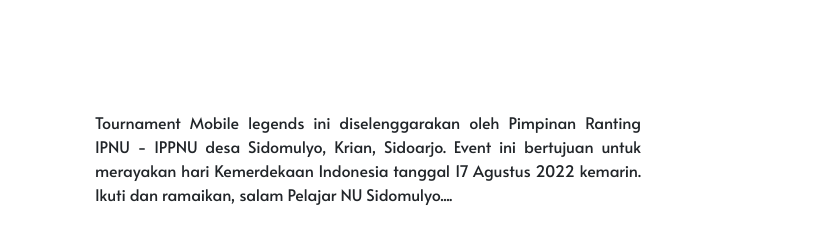
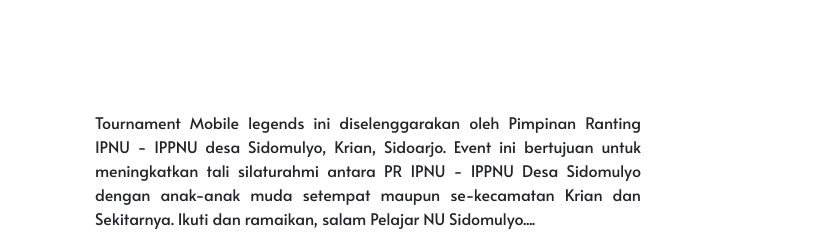
Before and after one commit to pelajarnusidomulyo/pelajarnusidomulyo.github.io, a plain HTML site: page src/pages/event/event.html in a window 1280 px wide. Shown: the part 88-331 px from the top of the page, 462-1280 px from the left. Drawn offline with nearby package versions, Linux system fonts and the light colour scheme.

Commit message:
Update event.html

```diff
--- a/src/pages/event/event.html
+++ b/src/pages/event/event.html
@@ -88,8 +88,7 @@
             <div class="col-md-6 mt-5">
                 <div class="desc">
                     <p>Tournament Mobile legends ini diselenggarakan oleh Pimpinan Ranting IPNU - IPPNU desa Sidomulyo,
-                        Krian, Sidoarjo. Event ini bertujuan untuk merayakan hari Kemerdekaan Indonesia tanggal 17
-                        Agustus 2022 kemarin. Ikuti dan ramaikan, salam Pelajar NU Sidomulyo....</p><br>
+                        Krian, Sidoarjo. Event ini bertujuan untuk meningkatkan tali silaturahmi antara PR IPNU - IPPNU Desa Sidomulyo dengan anak-anak muda setempat maupun se-kecamatan Krian dan Sekitarnya. Ikuti dan ramaikan, salam Pelajar NU Sidomulyo....</p><br>
 
                     <p class="fw-bold text-center">BELAJAR, BERJUANG, BERTAQWA <i class="fa fa-heart text-danger"></i>
                     </p><br>
```
